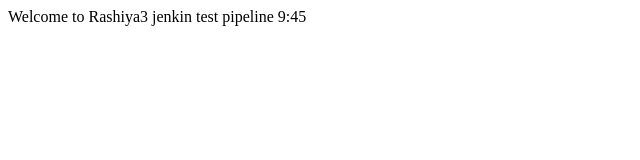
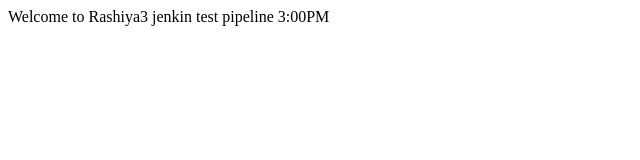
Before and after one commit to rashiyamani/DevOps2, a plain HTML site: page index.html in a window 1280 px wide. Shown: the full height of the page, 0-640 px from the left. Drawn offline with Linux system fonts and the light colour scheme.

Commit message:
first ci/cd

```diff
--- a/index.html
+++ b/index.html
@@ -1,5 +1,5 @@
 <html>
 <body>
-Welcome to Rashiya3 jenkin test pipeline 9:45
+Welcome to Rashiya3 jenkin test pipeline 3:00PM
 </body>
 </html>
```
